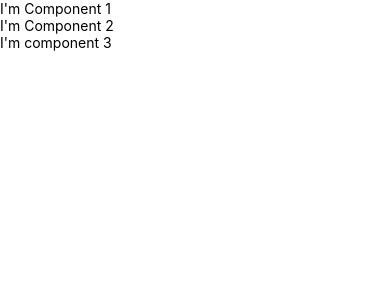
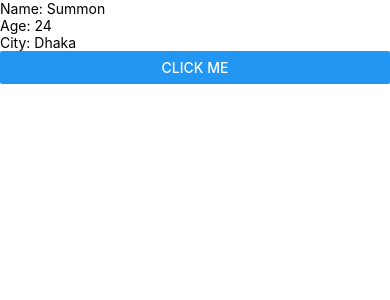
Before and after one commit to sumoninfo/React-Native-1st-App, a React Native app: screen / in a window 390 px wide. Shown: the top 300 px of the page. Built offline with nearby package versions, Linux system fonts and the light colour scheme.

Commit message:
class component state data show with updated on click btn

```diff
--- a/App.js
+++ b/App.js
@@ -1,12 +1,31 @@
-import React, {Component} from 'react';
-import {Text, View} from "react-native";
-import Home from "./views/Home";
+import React, {Component}   from 'react';
+import {Button, Text, View} from "react-native";
 
 class App extends Component {
+    constructor(props) {
+        super(props);
+        this.state = {
+            name: 'Summon',
+            age : 24,
+            city: 'Dhaka'
+        }
+    }
+
+    changeData = () => {
+        this.setState({
+            name: 'Samy',
+            age : 20,
+            city: 'Mohammadpur'
+        })
+    }
+
     render() {
         return (
             <View>
-                <Home/>
+                <Text>Name: {this.state.name}</Text>
+                <Text>Age: {this.state.age}</Text>
+                <Text>City: {this.state.city}</Text>
+                <Button title="Click me" onPress={this.changeData}/>
             </View>
         );
     }
```
